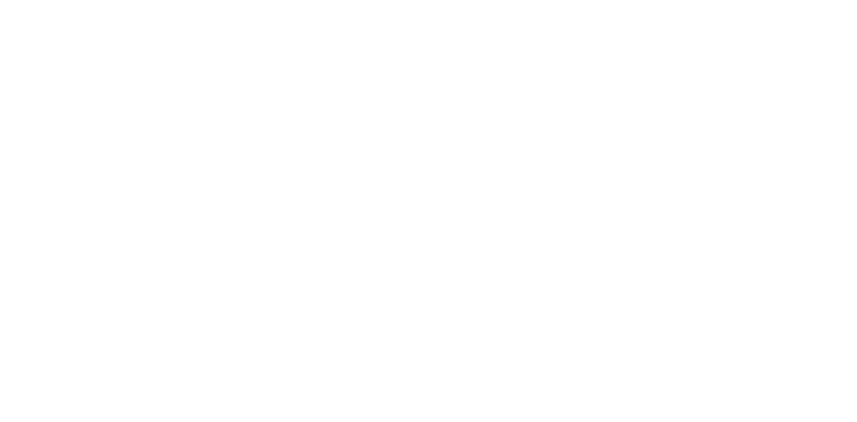
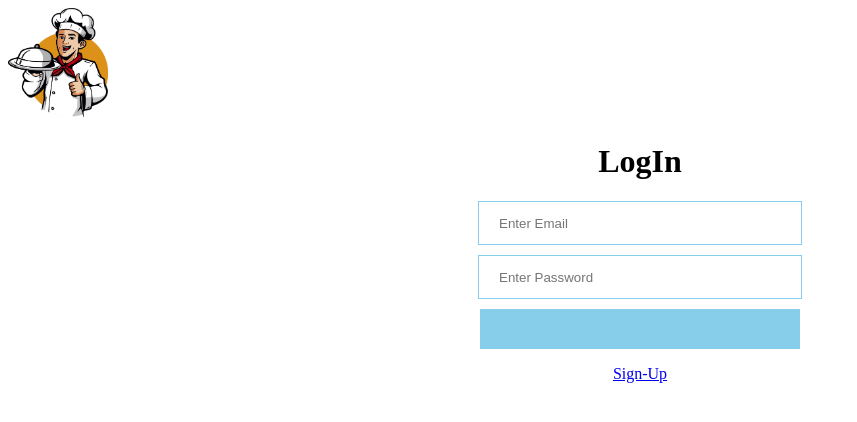
Before and after one commit to jayandrathapachhetri/Deep-Dive-into-Vue.js, a Vue app in the folder resturant_management_system/: page /login in a window 1280 px wide. Before the commit this address had no page. Shown: the top 422 px of the page, without its empty margins (0-857 px from the left). Built offline with nearby package versions, Linux system fonts and the light colour scheme.

Commit message:
login page setup complete

```diff
--- a/resturant_management_system/src/components/HomePage.vue
+++ b/resturant_management_system/src/components/HomePage.vue
@@ -7,5 +7,11 @@
 <script>
 export default {
   name: "HomePage",
+  mounted(){
+        let user = localStorage.getItem("user-info");
+        if (!user) {
+            this.$router.push({name:'SignUp'})
+        }
+    }
 }
 </script>
--- /dev/null
+++ b/resturant_management_system/src/components/LogIn.vue
@@ -0,0 +1,24 @@
+<template>
+<img class="logo" src="../assets/resto-logo.png" />
+<h1>LogIn</h1>
+<div class="login">
+    <input type="text" v-model="email" placeholder="Enter Email">
+    <input type="password" v-model="password" placeholder="Enter Password">
+    <button @click="Login"></button>
+
+    <p>
+        <router-link to="/sign-up">Sign-Up</router-link>
+    </p>
+</div>
+</template>
+
+
+<script>
+export default {
+    name: 'LogIn',
+}
+</script>
+
+
+<style>
+</style>
--- a/resturant_management_system/src/routes.js
+++ b/resturant_management_system/src/routes.js
@@ -1,10 +1,11 @@
 import HomePage from "./components/HomePage.vue";
 import SignUp from "./components/SignUp.vue";
 import { createRouter, createWebHistory } from "vue-router";
+import LogIn from './components/LogIn.vue';
 
 const routes = [
   {
-    name: "Home",
+    name: "HomePage",
     component: HomePage,
     path: "/",
   },
@@ -12,6 +13,11 @@
     name: "SignUp",
     component: SignUp,
     path: "/sign-up",
+  },
+  {
+    name: "LogIn",
+    component: LogIn,
+    path: "/login",
   },
 ]
 
```
Also changed, not shown: 1 other file (tests, documents, lock files or other folders).
